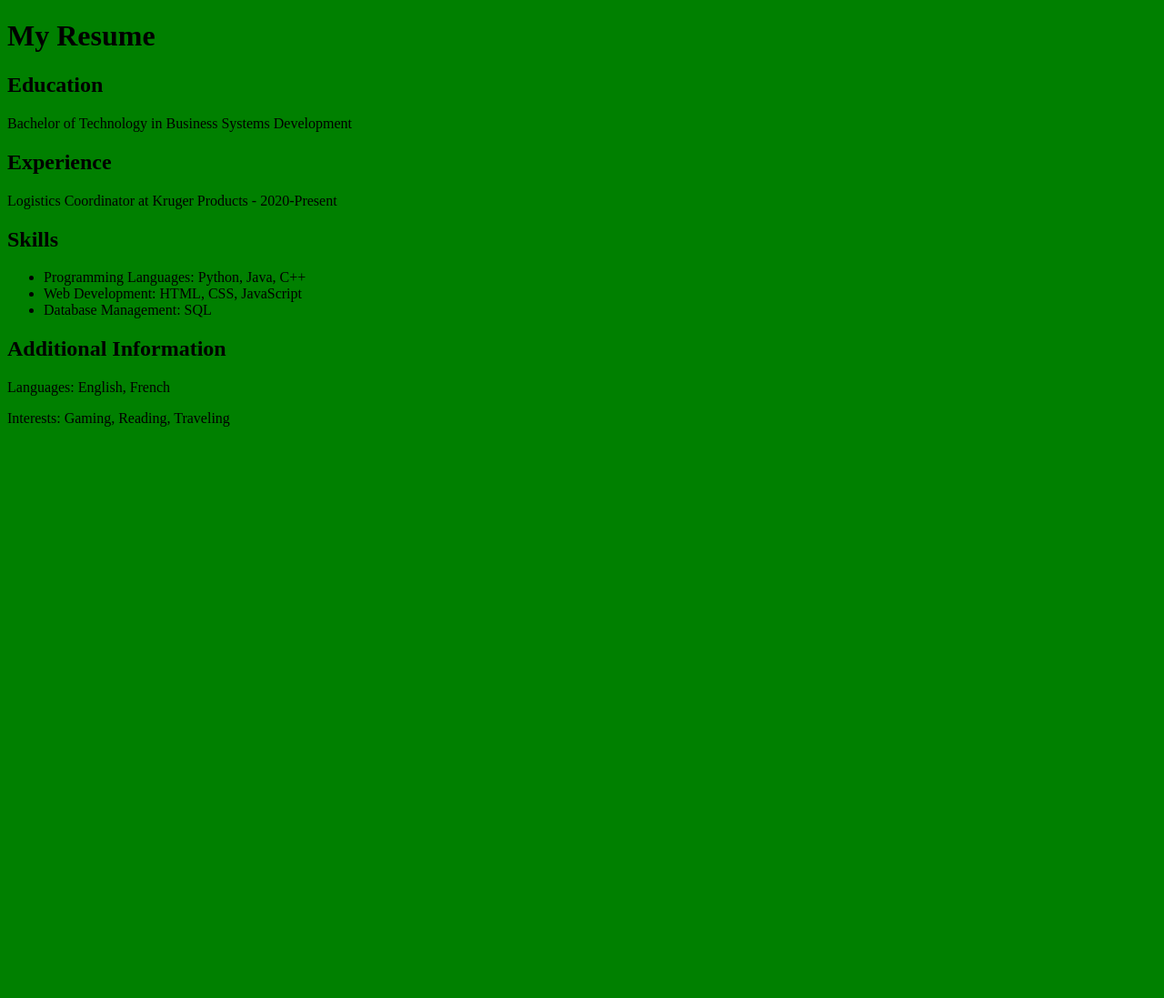
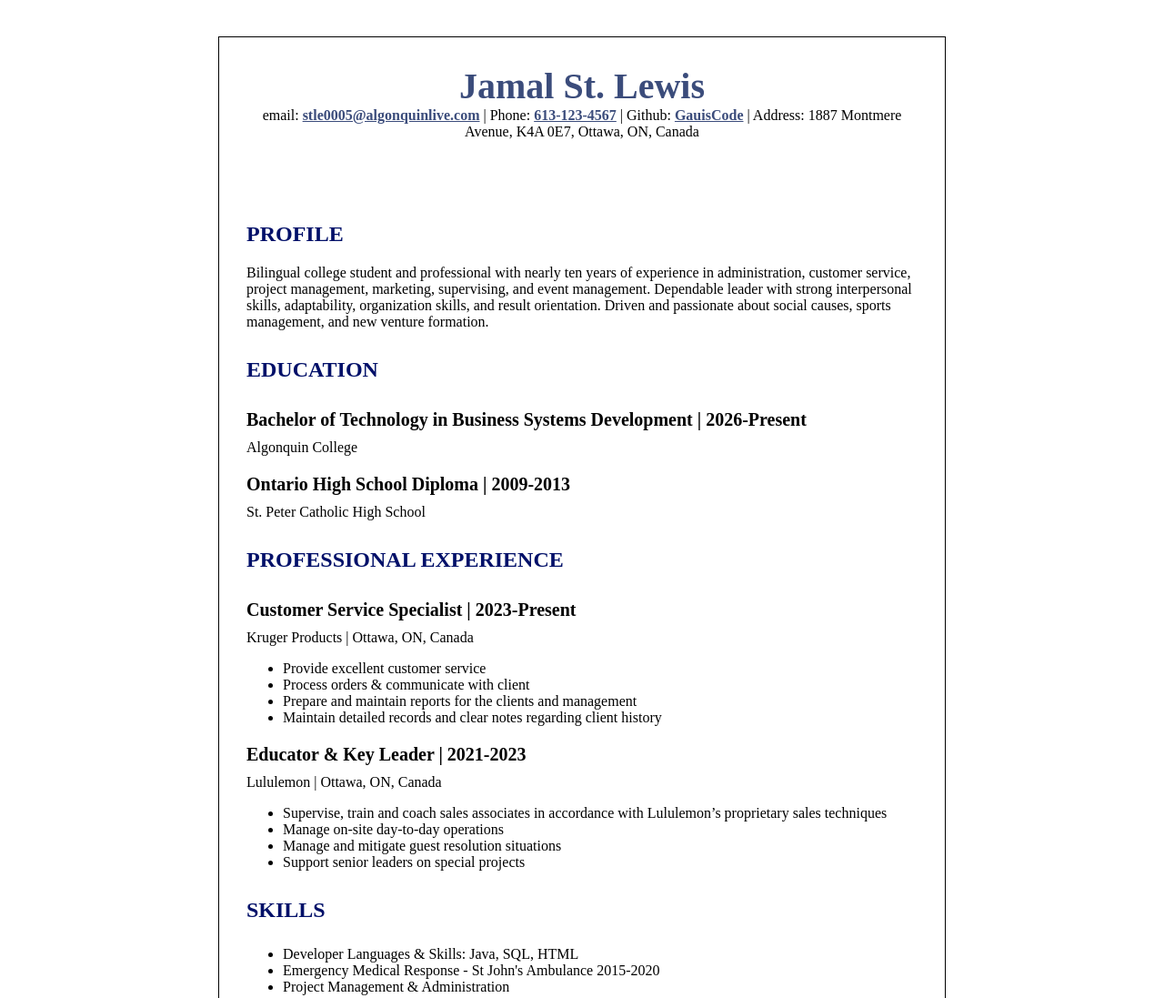
Before and after one commit to GauisCode/cst3106_labs, a plain HTML site: page Lab03/resume.html in a window 1280 px wide. Shown: the top 1097 px of the page at 91% size. Before the commit the page ends 800 px from the top, so only its background shows below. Drawn offline with Linux system fonts and the light colour scheme.

Commit message:
CSS improvements & layout changes for each section

```diff
--- a/Lab03/resume.html
+++ b/Lab03/resume.html
@@ -1,41 +1,125 @@
 <!DOCTYPE html>
 <html lang="en">
+
+
 <head>
     <meta charset="UTF-8">
     <meta name="viewport" content="width=device-width, initial-scale=1.0">
     <title>My Resume</title>
     <link rel="stylesheet" href="../Lab03/styles.css">
 
+            <style>
+                * {
+                box-sizing: border-box;
+                }
+            </style>
+
 </head>
+
 <body>
-    <header>
-        <h1>My Resume</h1>
+    <main class ="resume">
+        <header class ="name-header">
+            <h1>Jamal St. Lewis</h1>
+
+            <p class="contact-info">
+                email: <a href="mailto: stle0005@algonquinlive.com"> stle0005@algonquinlive.com</a> |
+                Phone: <a href="tel:613-123-4567"> 613-123-4567</a> |
+                Github: <a href="https://github.com/GauisCode"> GauisCode</a> |
+                Address: 1887 Montmere Avenue, K4A 0E7, Ottawa, ON, Canada
+            </p>
+
         </header>
+
         <section>
-        <h2>Education</h2>
-        <p>Bachelor of Technology in Business Systems Development</p>
+            <h2> Profile </h2>
+            <p>
+            Bilingual college student and professional with nearly ten years of experience in administration,
+            customer service, project management, marketing, supervising, and event management.
+            Dependable leader with strong interpersonal skills, adaptability, organization skills, and result orientation.
+            Driven and passionate about social causes, sports management, and new venture formation.
+            </p>
         </section>
 
         <section>
-        <h2>Experience</h2>
-        <p>Logistics Coordinator at Kruger Products - 2020-Present</p>
+            <h2>Education</h2>
+                <article class=""resume-item">
+                <div class="item heading">
+                    <h4> Bachelor of Technology in Business Systems Development | 2026-Present</h4>
+                    <p> Algonquin College</p>
+                </div>
+                </article>
+
+                <article class="resume-item">
+                <div class="item heading">
+                    <h4> Ontario High School Diploma | 2009-2013</h4>
+                    <p>St. Peter Catholic High School  </p>
+                </div>
+                </article>
+
+         </section>
+
+
+
+         <section>
+            <h2> Professional Experience </h2>
+
+            <article class="resume-item"></article>
+                <div class="item heading">
+                    <h4> Customer Service Specialist | 2023-Present  </h4>
+                    <p> Kruger Products  | Ottawa, ON, Canada</p>
+                </div>
+
+                <ul>
+                    <li> Provide excellent customer service  </li>
+                    <li> Process orders & communicate with client  </li>
+                    <li> Prepare and maintain reports for the clients and management </li>
+                    <li> Maintain detailed records and clear notes regarding client history </li>
+                </ul>
+
+            </article>
+
+            <article class="resume-item"></article>
+                <div class="item heading">
+                    <h4> Educator & Key Leader | 2021-2023 </h4>
+                    <p>  Lululemon | Ottawa, ON, Canada </p>
+                </div>
+
+                <ul>
+                    <li> Supervise, train and coach sales associates in accordance with Lululemon’s proprietary sales techniques  </li>
+                    <li> Manage on-site day-to-day operations </li>
+                    <li> Manage and mitigate guest resolution situations </li>
+                    <li> Support senior leaders on special projects </li>
+                </ul>
+
+            </article>
+
+
+
         </section>
 
         <section>
             <h2>Skills</h2>
                 <ul>
-            <li>Programming Languages: Python, Java, C++</li>
-            <li>Web Development: HTML, CSS, JavaScript</li>
-            <li>Database Management: SQL</li>
+                    <li>Developer Languages & Skills: Java, SQL, HTML</li>
+                    <li>Emergency Medical Response - St John's Ambulance 2015-2020</li>
+                    <li>Project Management & Administration</li>
                 </ul>
         </section>
 
         <section>
             <h2> Additional Information</h2>
-        <p>Languages: English, French</p>
-        <p>Interests: Gaming, Reading, Traveling</p>
+            <div class="item heading">
+                <h4> Languages </h4>
+                <p> English, French</p>
+            </div>
 
+             <div class="item heading">
+                <h4> Interests: </h4>
+                <p> Gaming, Reading, Traveling</p>
+            </div>
 
         </section>
+    </main>
 </body>
+
 </html>
--- a/Lab03/styles.css
+++ b/Lab03/styles.css
@@ -1,3 +1,75 @@
+* {
+    box-sizing: border-box;
+}
+/* body is background & default*/
+
 body {
-    background-color: green;
+    Margin: 0;
+    padding: 40px 20px;
+    color: #000000;
+    font-family: Aptos;
+    line-height:normal;
 }
+/* resume class area */
+.resume {
+    max-width: 800px;
+    margin: 0 auto;
+    padding: 30px;
+    background-color: white;
+    border: 1px solid;
+
+}
+/* contact area area */
+.name-header{
+    text-align:center;
+    margin-bottom: 20px;
+    padding-bottom: 20px;
+}
+/* contact info under name */
+.contact-info {
+    text-align:center;
+    margin-bottom: 20px;
+    padding-bottom: 20px;
+    font-size: 1.0em;
+}
+
+.item-heading {
+    display: flex;
+    justify-content: space-between;
+    gap: 15px;
+    align-items: baseline;
+}
+
+/* name title  */
+h1 {
+
+    margin: 0;
+    color: #021855c6;
+    font-size: 2.5em;
+}
+/* Main Headings */
+h2 {
+    margin-top: 30px;
+    margin-bottom: 10px;
+    padding-bottom: 10px;
+    font-size: 1.5em;
+    text-transform: uppercase;
+    color:#011069
+}
+/* Sub Headings */
+h4 {
+    margin-top: 20px;
+    margin-bottom: 10px;
+    font-size: 1.25em;
+}
+
+p {
+    margin-top: 0;
+    margin-bottom: 10px;
+}
+/* links*/
+a {
+    color: #021855c6;
+    text-decoration: underline;
+    font-weight: bold;
+}
```
Lines whose indentation alone changed are shown as unchanged.
